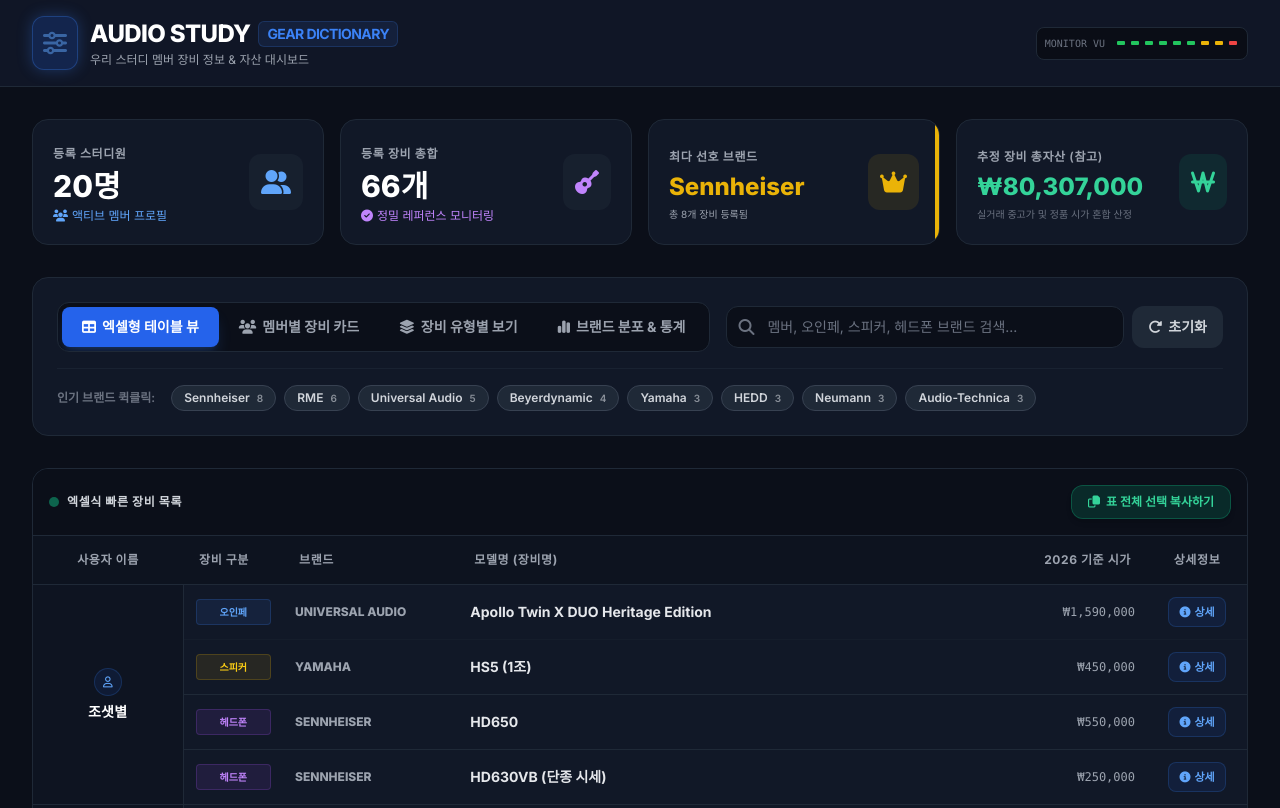
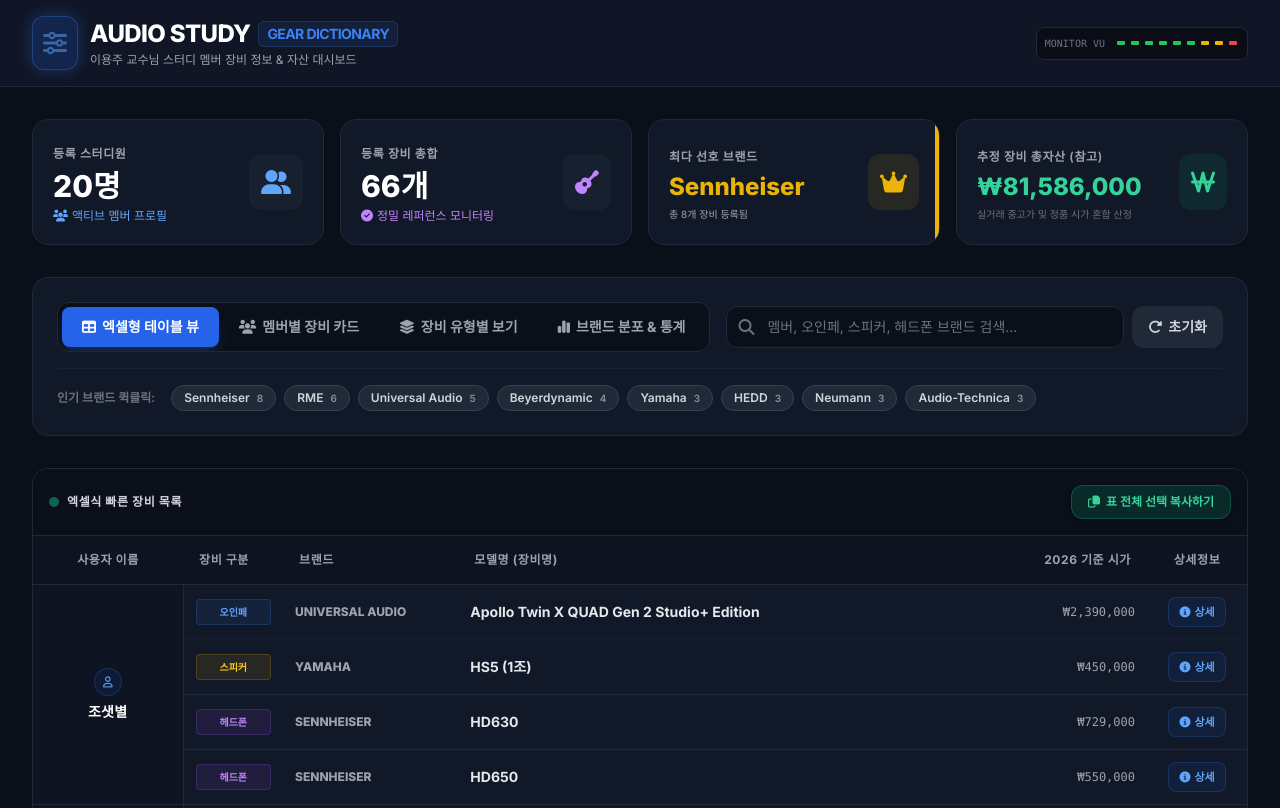
Before and after one commit to WYoda-15/Yongju-Lee_audio_study_equipment_dashboard, a plain HTML site: page index.html in a window 1280 px wide. Shown: the top 808 px of the page. Drawn offline with nearby package versions, Linux system fonts and the light colour scheme.

Commit message:
Update gear information and descriptions in index.html

```diff
--- a/index.html
+++ b/index.html
@@ -62,7 +62,7 @@
           <h1 class="text-xl sm:text-2xl font-black tracking-tight text-white flex items-center gap-2">
             AUDIO STUDY <span class="text-blue-500 text-sm font-bold bg-blue-500/10 px-2 py-0.5 rounded-md border border-blue-500/20">GEAR DICTIONARY</span>
           </h1>
-          <p class="text-xs text-gray-400 mt-0.5">우리 스터디 멤버 장비 정보 & 자산 대시보드</p>
+          <p class="text-xs text-gray-400 mt-0.5">이용주 교수님 스터디 멤버 장비 정보 & 자산 대시보드</p>
         </div>
       </div>
 
@@ -324,10 +324,10 @@
       {
         "name": "조샛별",
         "gear": [
-          { "category": "오인페", "brand": "Universal Audio", "model": "Apollo Twin X DUO Heritage Edition", "price": 1590000, "desc": "유니슨 마이크 프리 및 독자 개발 UAD-2 가상 플러그인 탑재 오디오 인터페이스의 베스트셀러" },
+          { "category": "오인페", "brand": "Universal Audio", "model": "Apollo Twin X QUAD Gen 2 Studio+ Edition", "price": 2390000, "desc": "최신 2세대(Gen 2) 고해상도 컨버터와 4코어(QUAD) DSP 연산, 프리미엄 Studio+ 플러그인 번들을 탑재한 플래그십 데스크탑 오디오 인터페이스" },
           { "category": "스피커", "brand": "Yamaha", "model": "HS5 (1조)", "price": 450000, "desc": "국내 스튜디오 모니터링 입문 1위에 빛나는 보컬 및 미드 대역 고명료 스피커" },
-          { "category": "헤드폰", "brand": "Sennheiser", "model": "HD650", "price": 550000, "desc": "세계 최고의 신뢰도를 제공하는 레퍼런스 급 오픈형 모니터링 헤드폰" },
-          { "category": "헤드폰", "brand": "Sennheiser", "model": "HD630VB (단종 시세)", "price": 250000, "desc": "가변 베이스 다이얼이 채용된 고해상도 하이파이 밀폐형 헤드폰 (단종 시세 적용)" }
+          { "category": "헤드폰", "brand": "Sennheiser", "model": "HD630", "price": 729000, "desc": "수십 년간 전 세계 음향 엔지니어들의 절대적인 신뢰를 받고 있는 레퍼런스 급 모니터링 헤드폰" },
+          { "category": "헤드폰", "brand": "Sennheiser", "model": "HD650", "price": 550000, "desc": "세계 최고의 신뢰도를 제공하는 레퍼런스 급 오픈형 모니터링 헤드폰" }
         ]
       },
       {
```
